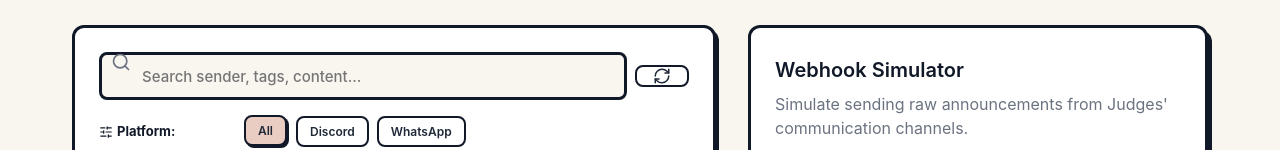
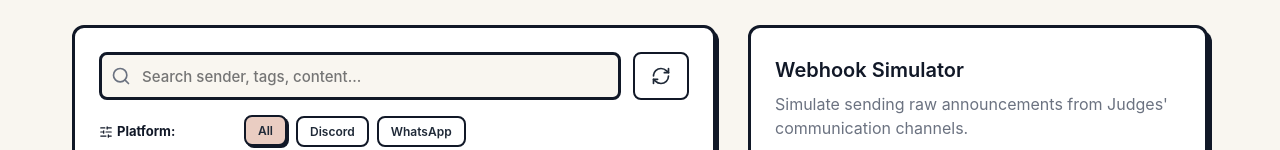
Before and after one commit to Little-Boy-s-Tardis/Tardis, a React (Vite) app in the folder frontend/: page / in a window 1280 px wide. Shown: the part 435-585 px from the top of the page. Built offline with nearby package versions, Linux system fonts and the light colour scheme; no server answers.

Commit message:
fix: align search box and refresh button UI layout

```diff
--- a/frontend/src/components/DashboardDemo.tsx
+++ b/frontend/src/components/DashboardDemo.tsx
@@ -353,9 +353,8 @@ export function DashboardDemo() {
           <div className="feed-panel">
             <div className="feed-controls-box doodle-border">
 
-              {/* Search Bar */}
-              <div className="search-wrapper" style={{ display: 'flex', gap: '8px' }}>
-                <div style={{ position: 'relative', flex: 1 }}>
+              <div style={{ display: 'flex', gap: '12px', marginBottom: 'var(--s-2)' }}>
+                <div className="search-wrapper" style={{ marginBottom: 0, flex: 1 }}>
                   <Search className="search-icon" size={20} />
                   <input
                     type="text"
@@ -369,9 +368,9 @@ export function DashboardDemo() {
                   className="filter-btn"
                   onClick={fetchData}
                   title="Reload data from database"
-                  style={{ display: 'flex', alignItems: 'center', justifyContent: 'center', padding: '0 16px' }}
+                  style={{ height: '48px', padding: '0 16px', flexShrink: 0, display: 'flex', alignItems: 'center', justifyContent: 'center' }}
                 >
-                  <RefreshCw size={18} />
+                  <RefreshCw size={20} />
                 </button>
               </div>
 
```
